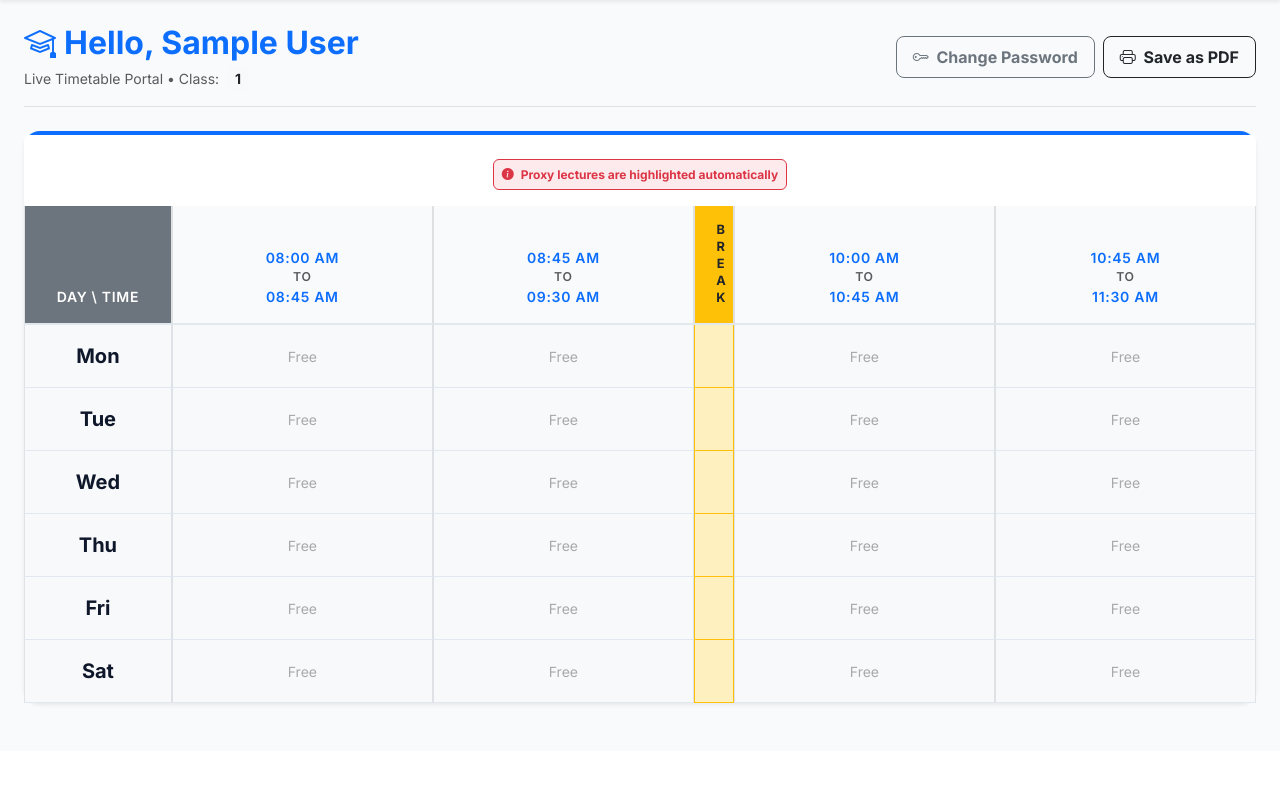
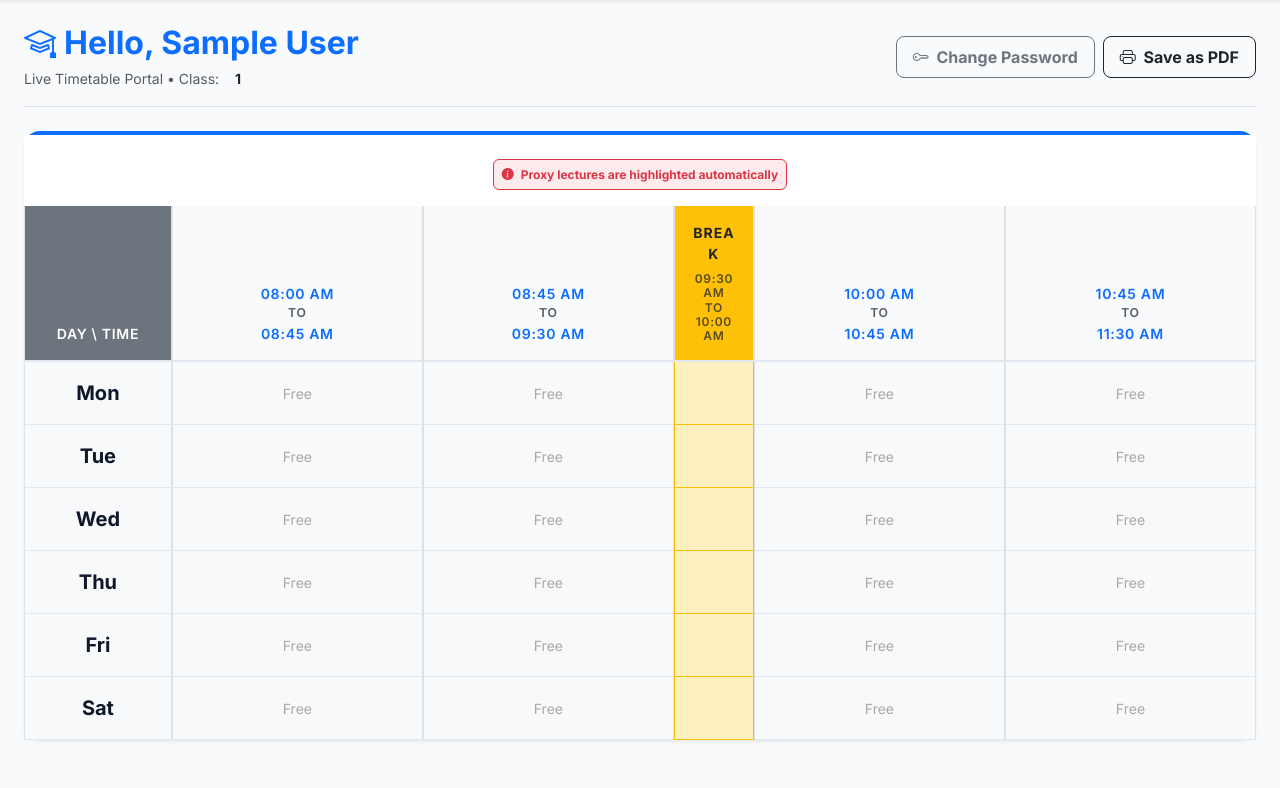
Before and after one commit to Saurabh-Yadav-4712/autotime-webapp, a Flask app: page /student_dash in a window 1280 px wide. Shown: the part 57-845 px from the top of the page. Before the commit the page ends 763 px from the top, so only its background shows below. Run offline with Flask 3, Linux system fonts and the light colour scheme; the visitor is signed in with stand-in values (Sample User, id 1); data that the repository does not hold is empty.

Commit message:
Update break time format and add PDF print styling

```diff
--- a/app.py
+++ b/app.py
@@ -763,7 +763,10 @@ def view_timetable():
                     schedule[day][entry.start_time] = entry
         time_slots = trim_time_slots(schedule, time_slots, lunch_after)
 
-    return render_template('shared/view_timetable.html', courses=courses, selected_class=selected_class, schedule=schedule, days=days, time_slots=time_slots, lunch_after=lunch_after, break_duration=break_duration)
+    inst = Institute.query.filter_by(institute_code=inst_code).first()
+    inst_name = inst.name if inst else "Institute"
+
+    return render_template('shared/view_timetable.html', courses=courses, selected_class=selected_class, schedule=schedule, days=days, time_slots=time_slots, lunch_after=lunch_after, break_duration=break_duration, inst_name=inst_name)
 
 # ==========================================
 # ORIGINAL GRID EXCEL EXPORT (OPENPYXL)
@@ -1092,7 +1095,10 @@ def teacher_dash():
 
     today_str = datetime.now().strftime('%a')
 
-    return render_template('teacher/teacher_dash.html', schedule=schedule, courses=courses, days=days, time_slots=time_slots, lunch_after=lunch_after, t_name=t_name, today_str=today_str)
+    inst = Institute.query.filter_by(institute_code=inst_code).first()
+    inst_name = inst.name if inst else "Institute"
+
+    return render_template('teacher/teacher_dash.html', schedule=schedule, courses=courses, days=days, time_slots=time_slots, lunch_after=lunch_after, t_name=t_name, today_str=today_str, inst_name=inst_name)
 
 @app.route('/teacher_view_class')
 def teacher_view_class():
@@ -1300,7 +1306,9 @@ def student_dash():
     for entry in entries:
         schedule[entry.day_name][entry.start_time] = entry
 
-    return render_template('student/student_dash.html', schedule=schedule, days=days, time_slots=time_slots, lunch_after=lunch_after, class_id=class_id, s_name=s_name)
+    inst = Institute.query.filter_by(institute_code=inst_code).first()
+    inst_name = inst.name if inst else "Institute"
+    return render_template('student/student_dash.html', schedule=schedule, days=days, time_slots=time_slots, lunch_after=lunch_after, class_id=class_id, s_name=s_name, inst_name=inst_name)
 
 # ==========================================
 # FORGOT PASSWORD ROUTES
--- a/templates/student/student_dash.html
+++ b/templates/student/student_dash.html
@@ -11,6 +11,7 @@
         body {
             -webkit-print-color-adjust: exact !important;
             print-color-adjust: exact !important;
+            zoom: 0.8;
         }
         .table-responsive {
             overflow: visible !important;
@@ -38,6 +39,12 @@
     </div>
 </div>
 
+<div class="d-none d-print-block text-center mb-4">
+    <h2 class="fw-bold text-primary">{{ inst_name }}</h2>
+    <h4>Live Timetable - Class: {{ class_id }}</h4>
+    <p class="text-muted">Generated by AutoTime</p>
+</div>
+
 <div class="card shadow-sm border-0 border-top border-primary border-4 mb-5">
     <div class="card-header bg-white pt-4 pb-3 text-center d-print-none border-0">
         <span class="badge bg-danger bg-opacity-10 text-danger border border-danger p-2"><i class="bi bi-info-circle-fill me-1"></i> Proxy lectures are highlighted automatically</span>
@@ -53,8 +60,13 @@
                         {% for slot in time_slots %}
 
                             {% if loop.index0 == lunch_after and not break_printed.value %}
-                                <th class="bg-warning text-dark py-3" style="width: 40px;">
-                                    <div style="writing-mode: vertical-rl; text-orientation: upright; font-weight: bold; font-size: 0.8rem; letter-spacing: 2px;">BREAK</div>
+                                <th class="bg-warning text-dark py-3" style="width: 80px;">
+                                    <div class="fw-bold mb-2" style="letter-spacing: 1px;">BREAK</div>
+                                    {% if loop.index0 > 0 %}
+                                    <div class="small opacity-75" style="font-size: 0.75rem; line-height: 1.2;">
+                                        {{ time_slots[loop.index0 - 1][1] }}<br>to<br>{{ slot[0] }}
+                                    </div>
+                                    {% endif %}
                                 </th>
                                 {% set break_printed.value = true %}
                             {% endif %}
```
Also changed, not shown: templates/student/student_portal.html (+7 -2 lines), templates/teacher/teacher_dash.html (+7 -2 lines).
